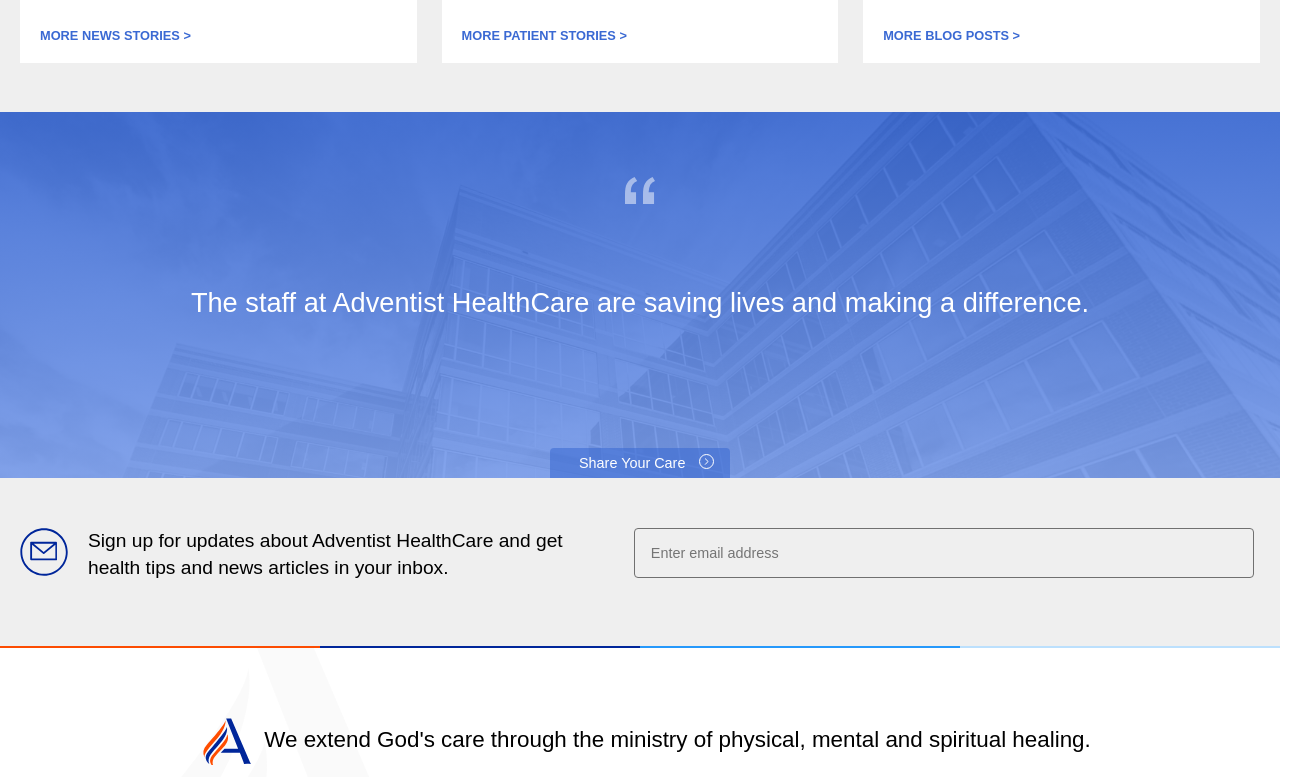
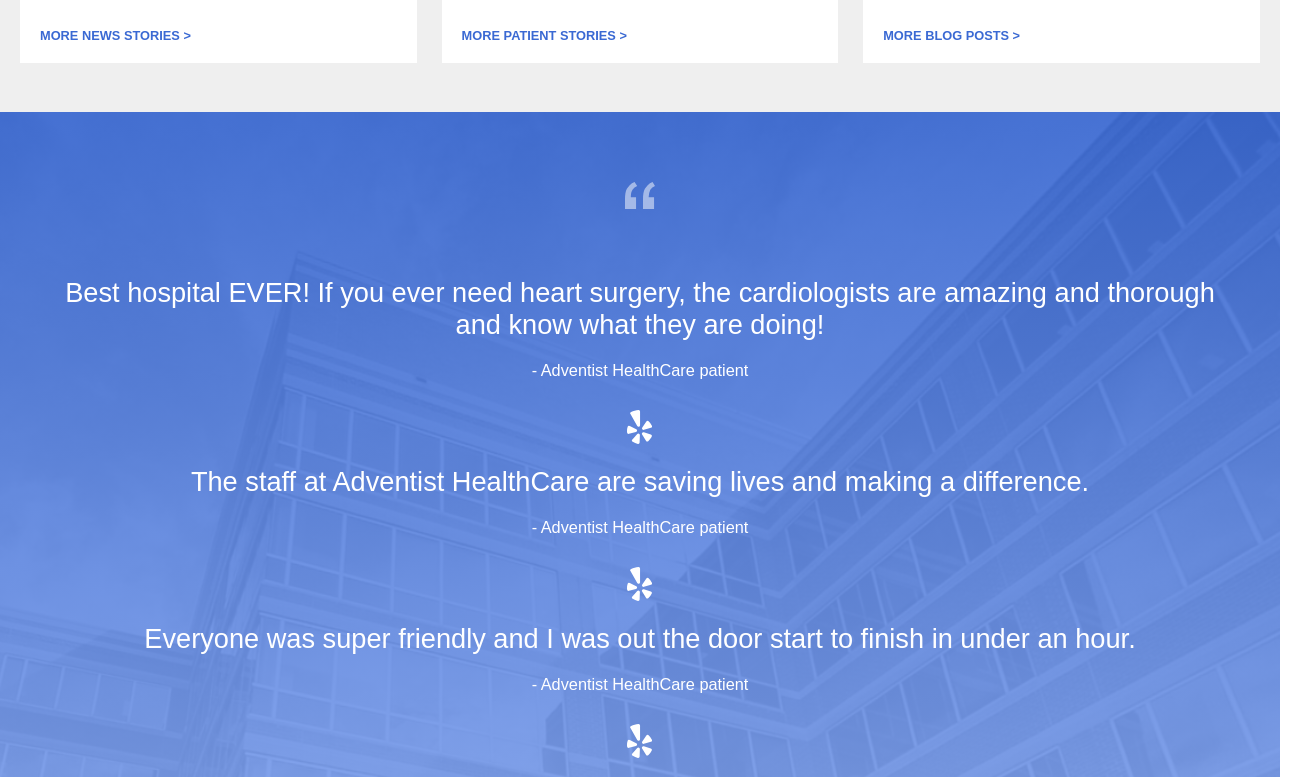
Before and after one commit to atomlow/adventist, a plain HTML site: page index.html in a window 1280 px wide. Shown: the part 3881-4658 px from the top of the page, 1305 px wide, since content can reach past the window. Drawn offline with nearby package versions, Linux system fonts and the light colour scheme; a web font is replaced by a local one.

Commit message:
Add files via upload

```diff
--- a/css/styles.scss
+++ b/css/styles.scss
@@ -806,35 +806,43 @@ nav {
     // background-attachment: fixed;
 }
 
-.quote-content-wrap {
+.quote-icon {
+    display: block;
+    // background: url("../images/icons/quote-icon.svg") no-repeat;
+    opacity: 0.5;
+    width: 30px;
+    height: 30px;
+    color: #eee;
+    margin: 0 auto;
+    // border: 1px solid #707070;
+    padding: 70px 0 0 0;
+}
+
+.testimonial-slider {
     max-width: 1440px;
     margin: 0 auto;
-    padding-top: 65px;
-}
-
-.quote-text {
+    list-style-type: none;
+    padding: 65px 30px 0 30px;
+    @media only screen and (max-width: 400px) {
+        max-width: 400px;
+    }
+
+}
+
+.testimonial.Yelp {
     font-size: 1.7em;
     color: #fff;
     text-align: center;
-    &::before {
-        content:"";
-        display: block;
-        background: url("../images/icons/quote-icon.svg") no-repeat;
-        opacity: 0.5;
-        width: 30px;
-        height: 30px;
-        color: #eee;
-        // border: 1px solid #707070;
-        margin: 0px auto 80px;
-    }
-}
-
+    max-width: 1200px;
+    margin: 0 auto;
+}
 
 .by-line {
+    display: block;
     text-align: center;
     color: #fff;
-    margin: 20px 0 90px 0;
-    font-size: 1.1em;
+    margin: 20px 0 20px 0;
+    font-size: 0.6em;
     &::after {
         content:"";
         display: block;
@@ -844,7 +852,7 @@ nav {
         color: #eee;
         text-align: center;
         // border: 1px solid #707070;
-        margin: 52px auto;
+        margin: 30px auto 0;
     }
 }
 
--- a/index.html
+++ b/index.html
@@ -309,10 +309,21 @@
 
 
         <div class="full-width-background-slider">
-            <div class="quote-content-wrap">
-                <div class="quote-text">The staff at Adventist HealthCare are saving lives and making a difference.</div>
-                <div class="by-line">- Adventist HealthCare patient</div>
-            </div>
+            <div class="quote-icon"><img src="images/icons/quote-icon.svg">     </div>
+            <ul class="testimonial-slider">
+                <li>
+                    <div class="testimonial Yelp">Best hospital EVER! If you ever need heart surgery, the cardiologists are amazing and thorough and know what they are doing!<span class="by-line">- Adventist HealthCare patient</span>
+                    </div>
+                </li>
+                <li>
+                    <div class="testimonial Yelp">The staff at Adventist HealthCare are saving lives and making a difference. <span class="by-line">- Adventist HealthCare patient</span>
+                    </div>
+                </li>
+                <li>
+                    <div class="testimonial Yelp">Everyone was super friendly and I was out the door start to finish in under an hour. <span class="by-line">- Adventist HealthCare patient</span>
+                    </div>
+                </li>
+            </ul>
             <button class="share-quote-button"><a href="#" aria-label="hi"></a>
                 <div class="button-text">Share Your Care</div>
             </button></a>
--- a/slick/slick-theme.scss
+++ b/slick/slick-theme.scss
@@ -11,7 +11,7 @@ $slick-font-path: "./fonts/" !default;
 $slick-font-family: "slick" !default;
 $slick-loader-path: "./" !default;
 $slick-arrow-color: white !default;
-$slick-dot-color: black !default;
+$slick-dot-color: white !default;
 $slick-dot-color-active: $slick-dot-color !default;
 $slick-prev-character: "\2190" !default;
 $slick-next-character: "\2192" !default;
@@ -71,7 +71,7 @@ $slick-opacity-not-active: 0.25 !default;
     cursor: pointer;
     background: transparent;
     color: transparent;
-    top: 50%;
+    top: 40%;
     -webkit-transform: translate(0, -50%);
     -ms-transform: translate(0, -50%);
     transform: translate(0, -50%);
@@ -91,7 +91,7 @@ $slick-opacity-not-active: 0.25 !default;
     }
     &:before {
         font-family: $slick-font-family;
-        font-size: 20px;
+        font-size: 26px;
         line-height: 1;
         color: $slick-arrow-color;
         opacity: $slick-opacity-default;
@@ -101,10 +101,10 @@ $slick-opacity-not-active: 0.25 !default;
 }
 
 .slick-prev {
-    left: -25px;
+    left: 10px;
     [dir="rtl"] & {
         left: auto;
-        right: -25px;
+        right: 5px;
     }
     &:before {
         content: $slick-prev-character;
@@ -115,9 +115,9 @@ $slick-opacity-not-active: 0.25 !default;
 }
 
 .slick-next {
-    right: -25px;
+    right: 15px;
     [dir="rtl"] & {
-        left: -25px;
+        left: 5px;
         right: auto;
     }
     &:before {
@@ -132,11 +132,12 @@ $slick-opacity-not-active: 0.25 !default;
 
 .slick-dotted.slick-slider {
     margin-bottom: 30px;
+    // padding-left: 0px;
 }
 
 .slick-dots {
-    position: absolute;
-    bottom: -25px;
+    // position: absolute;
+    // bottom: -25px;
     list-style: none;
     display: block;
     text-align: center;
```
Also changed, not shown: css/styles.css, slick/slick-theme.css, 2 other files.
